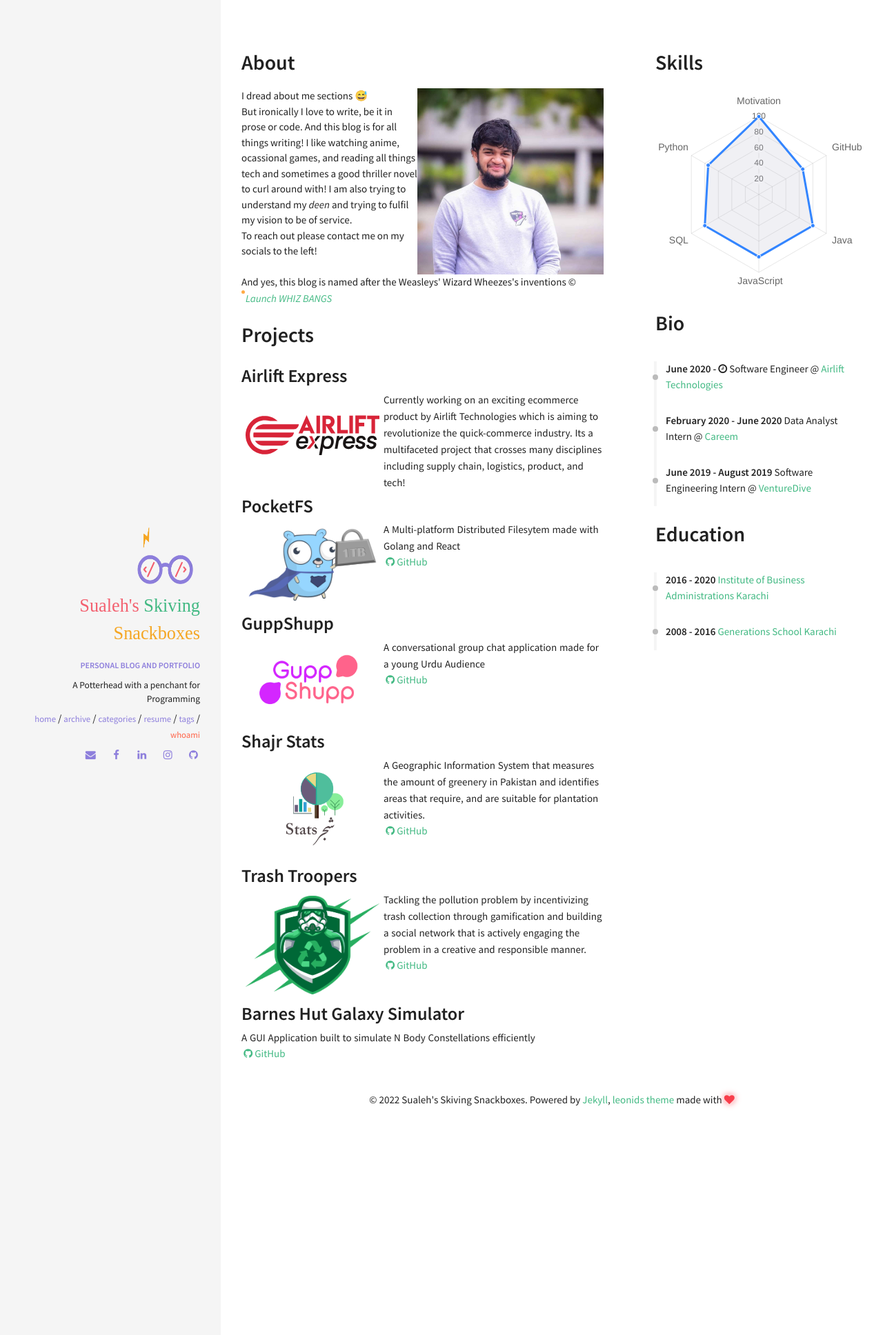
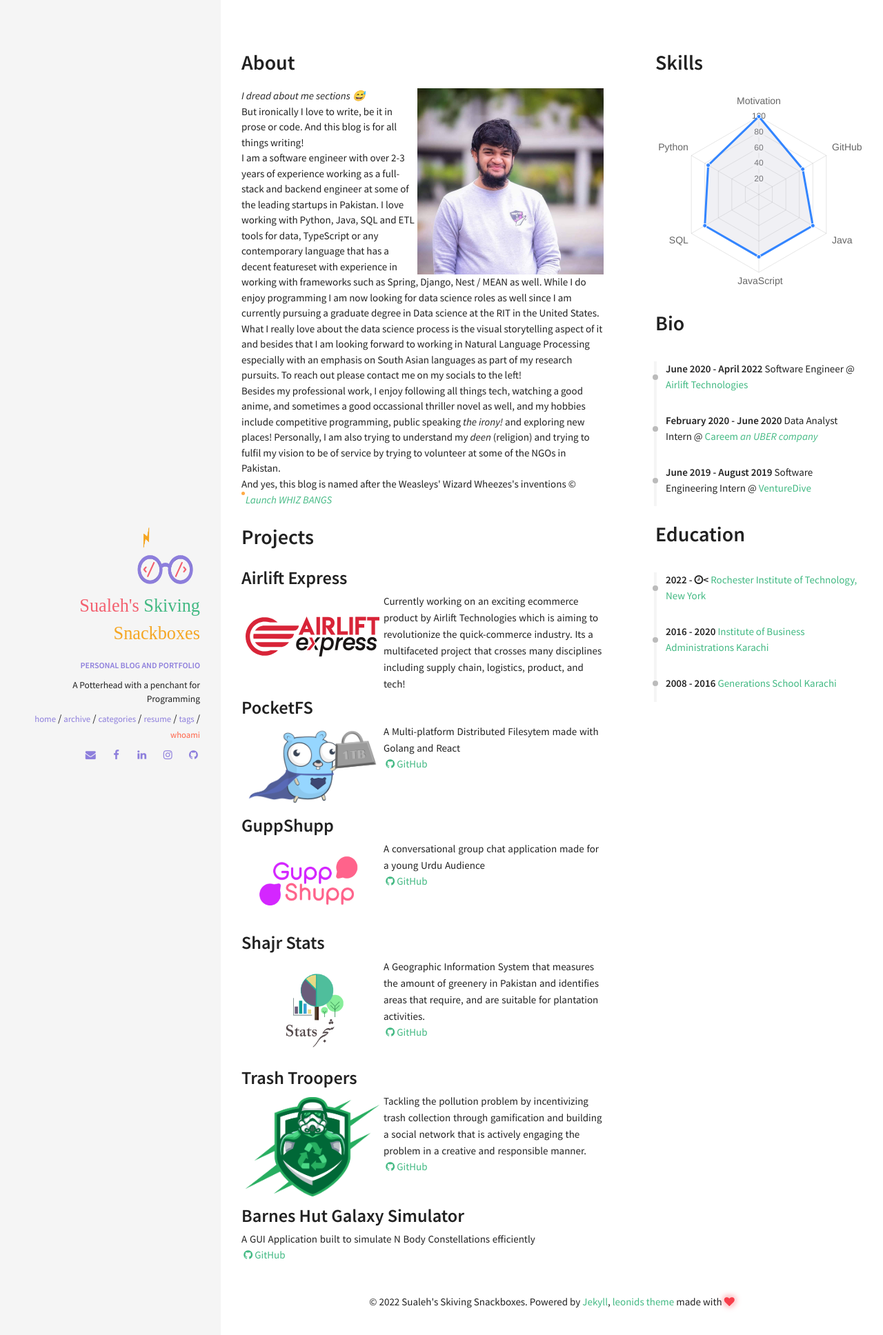
Before and after one commit to smsali97/smsali97.github.io, a Jekyll site: the page built from resume.html, in a window 1280 px wide. Shown: the top 1936 px of the page at 69% size. Built offline with Jekyll 4.4.1, drawn with Linux system fonts in a browser that asks for light colours; nearby versions of some CDN libraries; some web fonts are replaced.

Commit message:
feat: added resume changes!

```diff
--- a/_data/index/careers.yml
+++ b/_data/index/careers.yml
@@ -1,11 +1,11 @@
 # careers section data
 # if you don't have language feature(language.yml is empty), ignore "i18n" items
 - name: Airlift Technologies
-  link: http://www.rideairlift.com/
-  date: June 2020 - <i class="fa fa-clock-o" aria-hidden="true" title="Until Now"></i>
+  link: http://www.airlifttech.com/
+  date: June 2020 - April 2022
   job: Software Engineer
 
-- name: Careem
+- name: Careem <em>an UBER company</em>
   link: https://www.careem.com/
   date: February 2020 - June 2020
   job: Data Analyst Intern
--- a/_data/index/education.yml
+++ b/_data/index/education.yml
@@ -1,7 +1,11 @@
+- name: Rochester Institute of Technology, New York
+  link: www.rit.edu
+  date: 2022 -  <i class="fa fa-clock-o" aria-hidden="true" title="Until Now"></i><
+  descr: <em>Expected 2022</em>
+
 - name: Institute of Business Administrations Karachi
   link: http://www.iba.edu.pk/
   date: 2016 - 2020
-  descr: <br> (expected graduation in 2020)
 
 - name: Generations School Karachi
   link: http://www.generations.edu.pk/
--- a/_includes/sections/about.html
+++ b/_includes/sections/about.html
@@ -6,14 +6,24 @@
 
 
 		<img src="../../img/profile.jpg" style="max-width: 350px; max-height: 270px;" class="float-right-lg">
-		I dread about me sections 😅
+		<em>I dread about me sections 😅</em>
 		<br>
-		But ironically I love to write, be it in prose or code. And this blog is for all things writing! I like watching
-		anime, ocassional games, and reading all things tech and sometimes a good thriller novel to curl around with!
-		I am also trying to understand my <em>deen</em> and trying to fulfil my vision to be of service.
+		But ironically I love to write, be it in prose or code. And this blog is for all things writing!
 		<br>
+		I am a software engineer with over 2-3 years of experience working as a full-stack and
+		backend engineer at some of the leading startups in Pakistan. I love working with Python, Java,
+		SQL and ETL tools for data, TypeScript or any contemporary language that has a decent featureset with experience in working with
+		frameworks such as Spring, Django, Nest / MEAN as well. While I do enjoy programming I am now
+		looking for data science roles as well since I am currently pursuing a graduate degree in Data science
+		at the RIT in the United States. What I really love about the data science process is the visual
+		storytelling aspect of it and besides that I am looking forward to working in Natural Language Processing
+		especially with an emphasis on South Asian languages as part of my research pursuits.
 		To reach out please contact me on my socials to the left!
 		<br>
+		Besides my professional work, I enjoy following all things tech, watching a good anime,
+		and sometimes a good occassional thriller novel as well, and my hobbies include competitive programming,
+		public speaking <em>the irony!</em> and exploring new places! Personally, I am also trying to understand my <em>deen</em> (religion)
+		and trying to fulfil my vision to be of service by trying to volunteer at some of the NGOs in Pakistan.
 		<br>
 		And yes, this blog is named after the Weasleys' Wizard Wheezes's inventions ©
 		<br>
```
Also changed, not shown: 1 other file.
